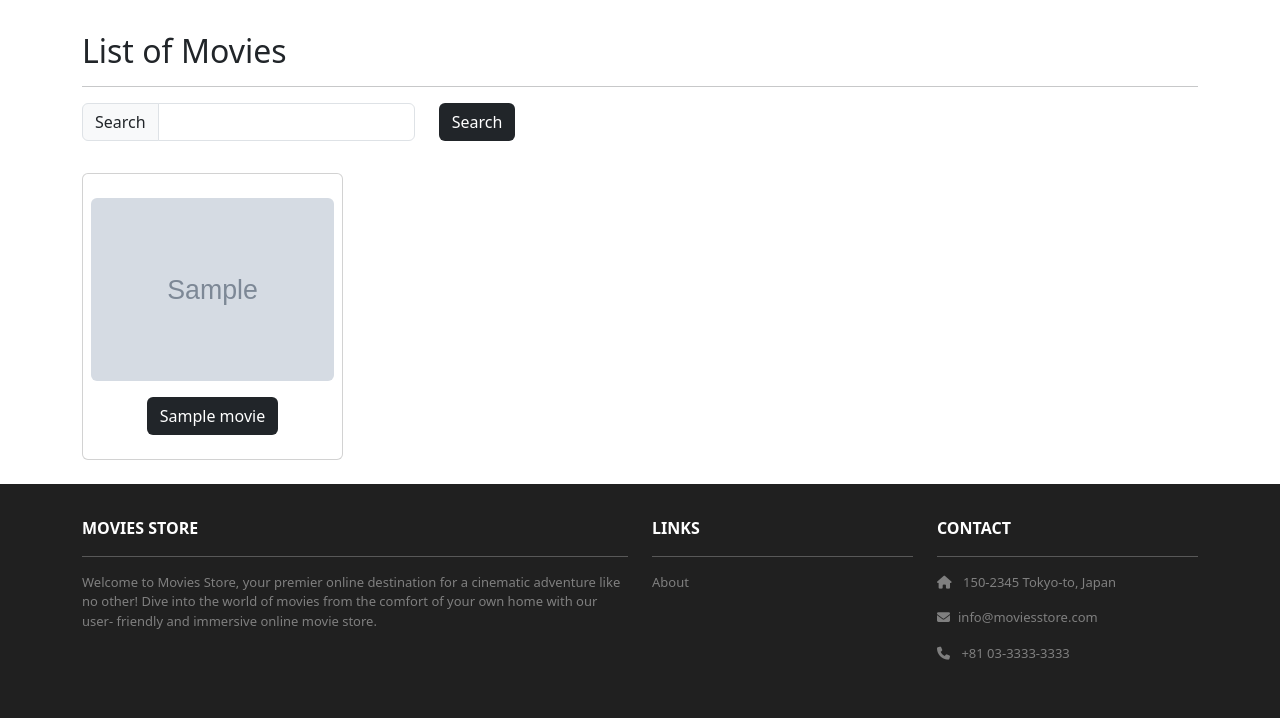
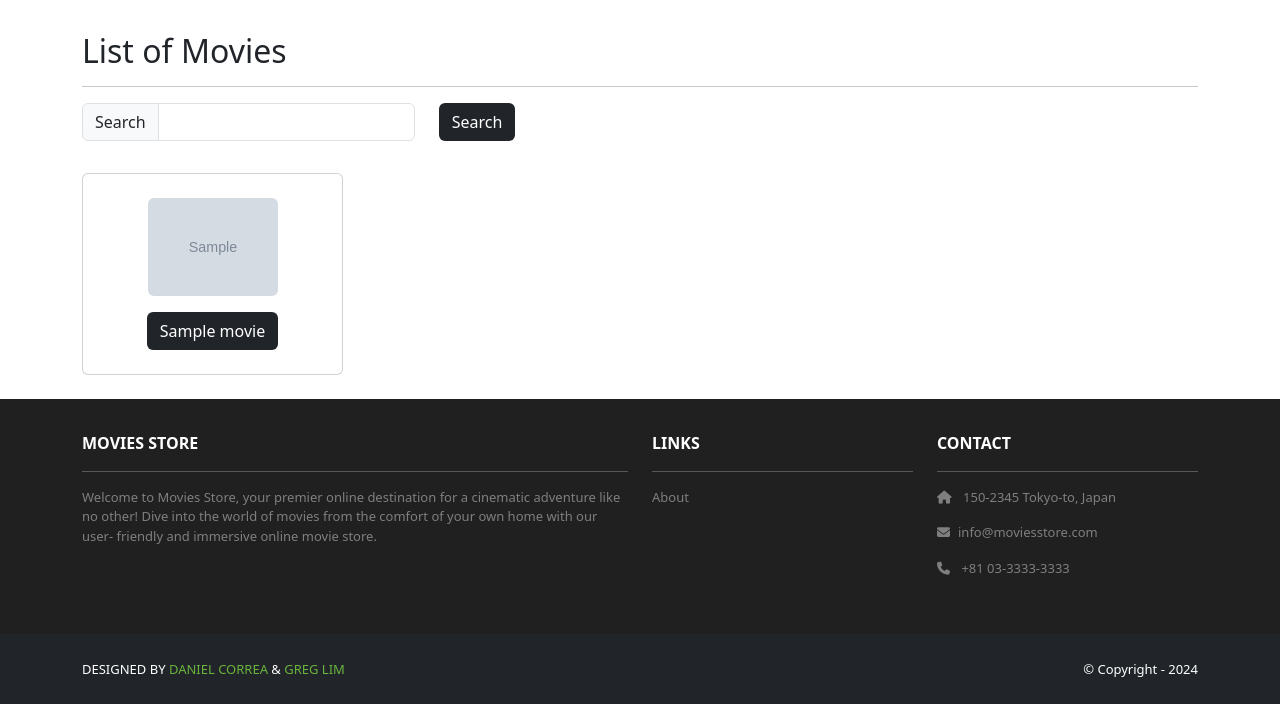
Before and after one commit to pasquat/moviesstore, a Django app: template movies/templates/movies/index.html in a window 1280 px wide. Shown: the part 82-800 px from the top of the page. Run offline with Django 5.2, Linux system fonts and the light colour scheme; the template is opened without the code that fills it: most values are stand-ins (such as "Sample title", 1, 10 or a date in 2020); grey boxes marked "Sample" are stand-in pictures; some libraries are stand-ins or nearby versions.

Commit message:
style change

```diff
--- a/movies/templates/movies/index.html
+++ b/movies/templates/movies/index.html
@@ -32,7 +32,7 @@
       <div class="col-md-4 col-lg-3 mb-2">
         <div class="p-2 card align-items-center pt-4">
           <img src="{{ movie.image.url }}"
-            class="card-img-top rounded img-card-200">
+            class="rounded img-card-200">
           <div class="card-body text-center">
             <a href="{% url 'movies.show' id=movie.id %}"
               class="btn bg-dark text-white">
--- a/moviesstore/static/css/style.css
+++ b/moviesstore/static/css/style.css
@@ -33,7 +33,7 @@
 }
 
 .img-card-200 {
-  width: fit-content;
+  width: 130px;
   max-height: 200px;
 }
 .img-card-400 {
```
Also changed, not shown: 5 other files.
